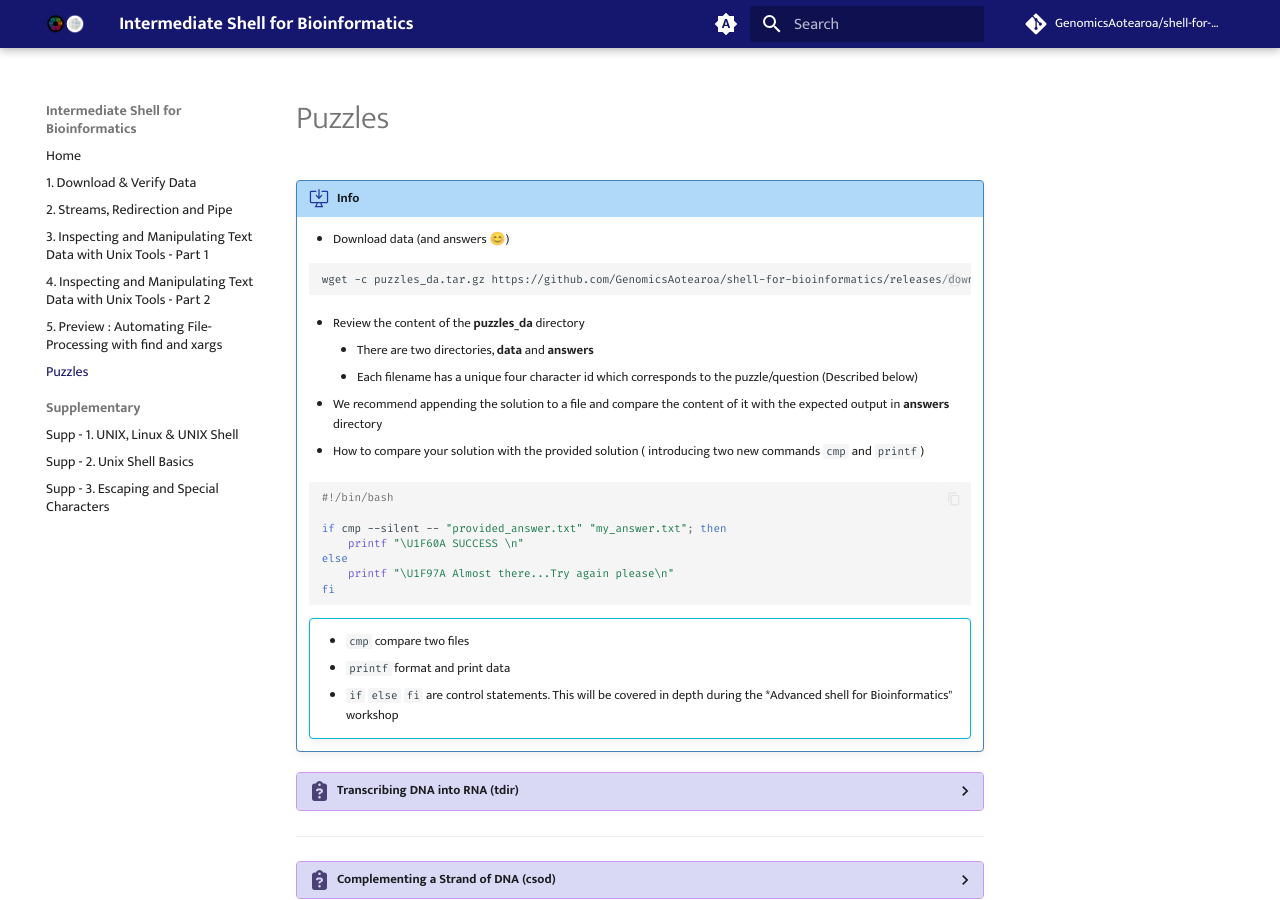
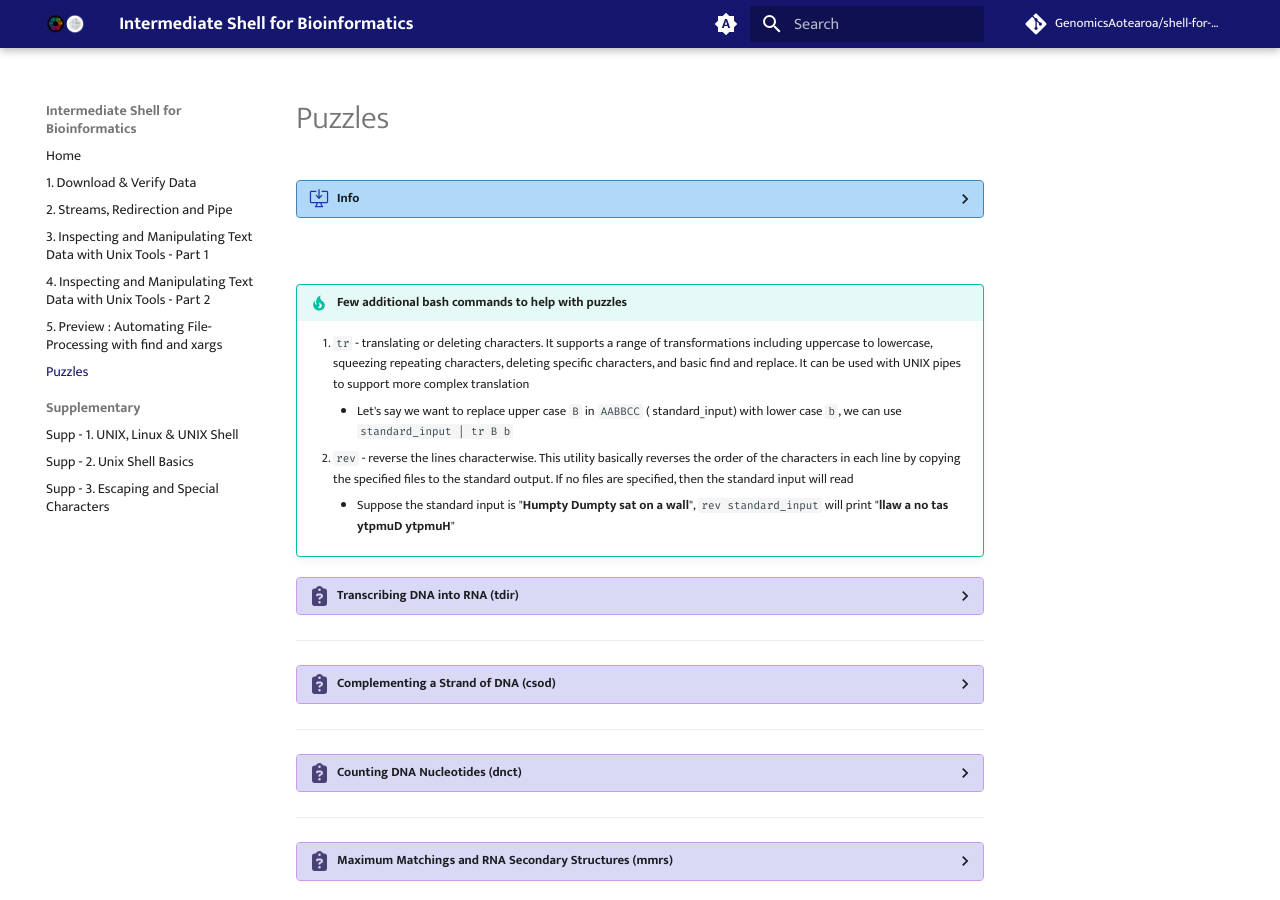
Before and after one commit to GenomicsAotearoa/shell-for-bioinformatics, an MkDocs documentation site: the page built from docs/puzzles.md, in a window 1280 px wide and 900 px high. Built offline with MkDocs 1.6.1 and Material for MkDocs 9.7.7, drawn with Linux system fonts in a browser that asks for light colours; comment, search, counter and statistics services are not loaded.

Commit message:
update puzzles

```diff
--- a/docs/puzzles.md
+++ b/docs/puzzles.md
@@ -1,6 +1,6 @@
 # Puzzles
 
-!!! desktop-download-24  "Info"
+??? desktop-download-24  "Info"
 
     * Download data (and answers  😊)
 
@@ -32,6 +32,16 @@
         - `cmp` compare two files
         - `printf` format and print data
         - `if` `else` `fi` are control statements. This will be covered in depth during the *Advanced shell for Bioinformatics" workshop
+
+<br>
+
+!!! tip "Few additional bash commands to help with puzzles"
+
+    1. `tr` - translating or deleting characters. It supports a range of transformations including uppercase to lowercase, squeezing repeating characters, deleting specific characters, and basic find and replace. It can be used with UNIX pipes to support more complex translation
+        - Let's say we want to replace upper case `B` in `AABBCC` ( standard_input) with lower case `b`, we can use `standard_input | tr B b`
+    2. `rev` - reverse the lines characterwise. This utility basically reverses the order of the characters in each line by copying the specified files to the standard output. If no files are specified, then the standard input will read
+        - Suppose the standard input is "**Humpty Dumpty sat on a wall**", `rev standard_input` will print "**llaw a no tas ytpmuD ytpmuH**"
+
 
 ??? clipboard-question "Transcribing DNA into RNA (tdir)"
 
```
